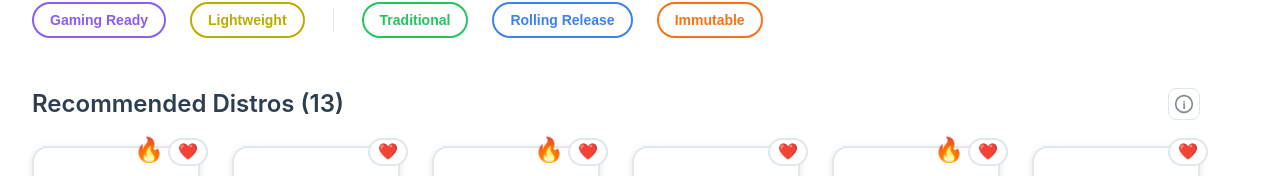
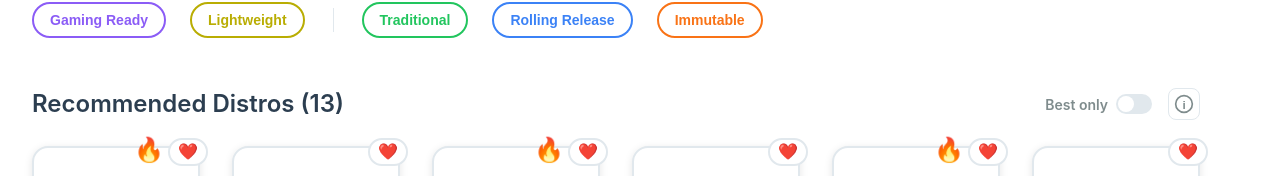
Before and after one commit to greg-harodnia/distro-picker, a SvelteKit app: page / in a window 1280 px wide. Shown: the part 223-399 px from the top of the page. Built offline with nearby package versions, Linux system fonts and the light colour scheme; no server answers; the database is empty.

Commit message:
added "best only" toggle

```diff
--- a/src/lib/stores/index.ts
+++ b/src/lib/stores/index.ts
@@ -7,6 +7,7 @@ export const tags = writable<Tag[]>([]);
 export const distros = writable<Distro[]>([]);
 export const loading = writable(true);
 export const error = writable<string | null>(null);
+export const showBestOnly = writable<boolean>(false);
 
 let tagMap = new Map<string, Tag>();
 
@@ -27,21 +28,24 @@ export function getTagGroup(tagId: string): string | undefined {
 }
 
 export const filteredDistros = derived(
-	[distros, selectedTags],
-	([$distros, $selectedTags]) => {
+	[distros, selectedTags, showBestOnly],
+	([$distros, $selectedTags, $showBestOnly]) => {
 		if (!$distros || $distros.length === 0) return [];
 
-		if ($selectedTags.size === 0) {
-			return $distros
-				.filter(d => !d.disabled);
+		let result = $distros.filter(d => !d.disabled);
+
+		if ($showBestOnly) {
+			result = result.filter(d => d.best);
 		}
 
-		const selectedArray = Array.from($selectedTags);
-		return $distros
-			.filter(distro => {
-				if (distro.disabled) return false;
-				return selectedArray.every(tagId => distro.tag_ids.includes(tagId));
-			});
+		if ($selectedTags.size > 0) {
+			const selectedArray = Array.from($selectedTags);
+			result = result.filter(distro =>
+				selectedArray.every(tagId => distro.tag_ids.includes(tagId))
+			);
+		}
+
+		return result;
 	}
 );
 
--- a/src/routes/+page.svelte
+++ b/src/routes/+page.svelte
@@ -20,6 +20,7 @@
 		selectedTags,
 		selectedDistro,
 		filteredDistros,
+		showBestOnly,
 		tagActions,
 		distroActions,
 		dataActions,
@@ -166,6 +167,11 @@
 			<section class="distros" id="distribution-details" aria-labelledby="distros-heading">
 				<h2 id="distros-heading">
 					<span class="heading-text">{$t('distros.recommended')} ({$filteredDistros.length})</span>
+					<label class="toggle-label">
+						<span class="toggle-text">Best only</span>
+						<input type="checkbox" class="toggle-input" bind:checked={$showBestOnly} />
+						<span class="toggle-switch"></span>
+					</label>
 					<button
 						class="info-btn"
 						onclick={() => infoModalOpen = true}
@@ -438,6 +444,65 @@
 		transform: translateY(0);
 	}
 
+	.toggle-label {
+		display: flex;
+		align-items: center;
+		gap: var(--space-sm);
+		cursor: pointer;
+	}
+
+	.toggle-text {
+		font-size: var(--text-sm);
+		color: var(--color-text-secondary);
+	}
+
+	.toggle-input {
+		position: absolute;
+		opacity: 0;
+		width: 0;
+		height: 0;
+	}
+
+	.toggle-switch {
+		display: inline-block;
+		position: relative;
+		width: 36px;
+		height: 20px;
+		background: var(--color-border);
+		border-radius: var(--radius-full);
+		transition: background var(--transition-normal);
+	}
+
+	.toggle-switch::after {
+		content: '';
+		position: absolute;
+		top: 2px;
+		left: 2px;
+		width: 16px;
+		height: 16px;
+		background: var(--color-surface);
+		border-radius: 50%;
+		transition: transform var(--transition-normal);
+	}
+
+	.toggle-input:checked + .toggle-switch {
+		background: var(--color-best);
+	}
+
+	.toggle-input:checked + .toggle-switch::after {
+		transform: translateX(16px);
+	}
+
+	#distros-heading {
+		display: flex;
+		align-items: center;
+		gap: var(--space-md);
+	}
+
+	#distros-heading .toggle-label {
+		margin-left: auto;
+	}
+
 	@media (max-width: 1024px) {
 		.content {
 			grid-template-columns: 1fr;
```
